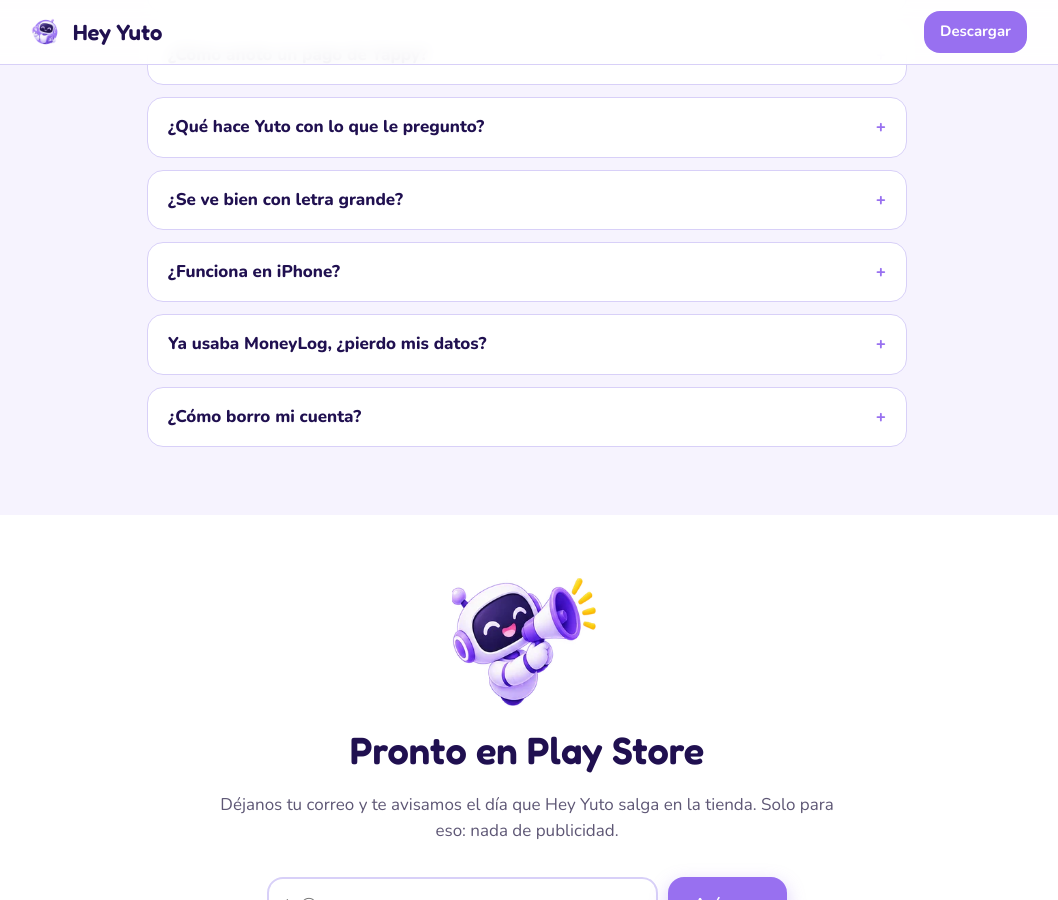
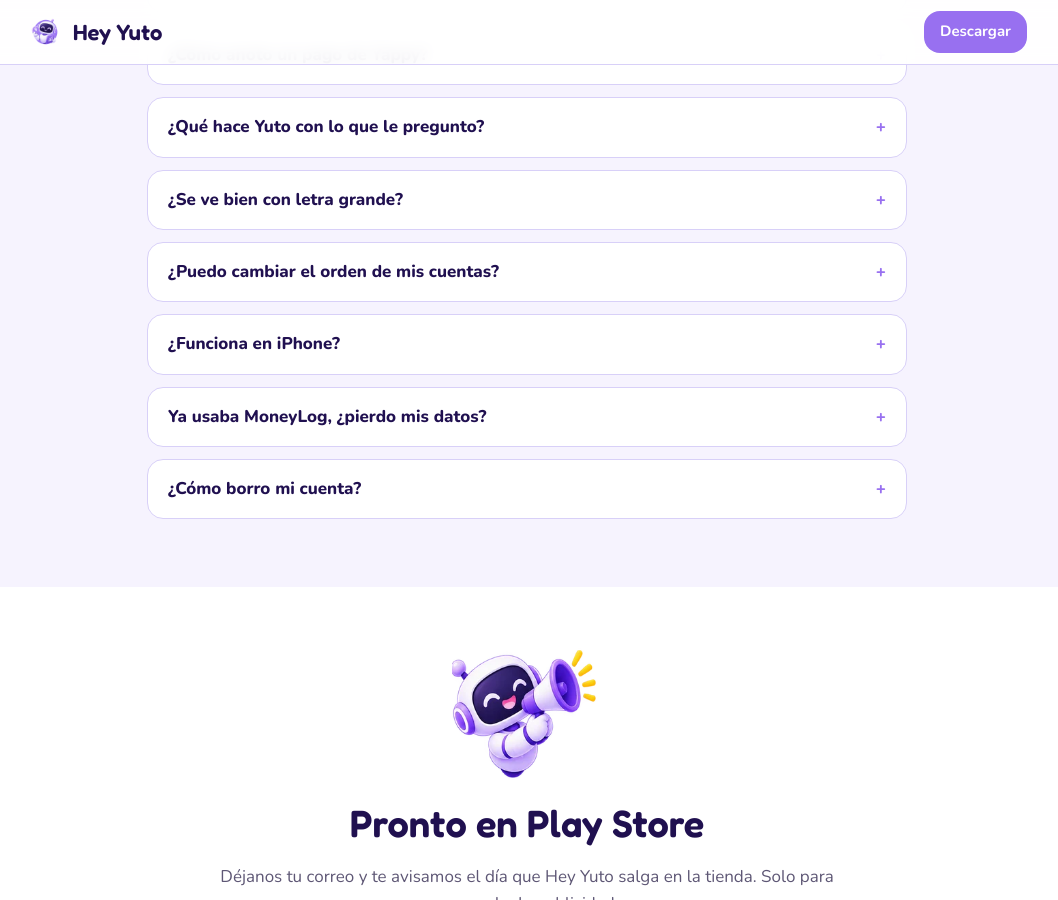
Before and after one commit to Dacoca34/yuto-legal, a Jekyll site: the page index.html, which Jekyll copies as it is, in a window 1280 px wide and 900 px high, scrolled down 3785 px. Shown: the whole window, without its empty margins (113-1171 px from the left). Built offline with Jekyll 4.4.1, drawn with Linux system fonts in a browser that asks for light colours; some of the changed lines change nothing that is shown.

Commit message:
Pregunta: ordenar cuentas, categorias, metas y fijos arrastrando (0.45)

```diff
--- a/index.html
+++ b/index.html
@@ -79,6 +79,7 @@
   <details><summary>¿Cómo anoto un pago de Yappy?</summary><p>No le tomes captura: en el comprobante toca Compartir y elige Hey Yuto. La app lee el monto, a quién le pagaste y la fecha, y tú revisas antes de guardar. Si ya lo tenías anotado, te avisa.</p></details>
   <details><summary>¿Qué hace Yuto con lo que le pregunto?</summary><p>Para contestarte usa un resumen de tus finanzas del mes y busca en tus movimientos. La conversación se guarda solo en tu teléfono; nosotros solo contamos cuántas preguntas haces al día. Más detalles en la <a href="privacidad">política de privacidad</a>.</p></details>
   <details><summary>¿Se ve bien con letra grande?</summary><p>Sí. Si tienes la letra del teléfono grande, la app se acomoda para que todo se lea sin cortarse.</p></details>
+  <details><summary>¿Puedo cambiar el orden de mis cuentas?</summary><p>Sí. En Finanzas, deja apretada una cuenta y arrástrala arriba o abajo. Ese orden se usa en toda la app, también en el calendario de Inicio. Lo mismo funciona con tus categorías, tus metas de ahorro y tus gastos fijos.</p></details>
   <details><summary>¿Funciona en iPhone?</summary><p>Por ahora solo en Android.</p></details>
   <details><summary>Ya usaba MoneyLog, ¿pierdo mis datos?</summary><p>No. Hey Yuto es la misma app con nombre nuevo: entra con el mismo correo y contraseña y todo está ahí. Después puedes desinstalar MoneyLog.</p></details>
   <details><summary>¿Cómo borro mi cuenta?</summary><p>En la app: Ajustes → Cuenta → "Eliminar mi cuenta", o escribiendo a soporte@heyyuto.com. Se borran tu cuenta y todos tus datos.</p></details>
```
